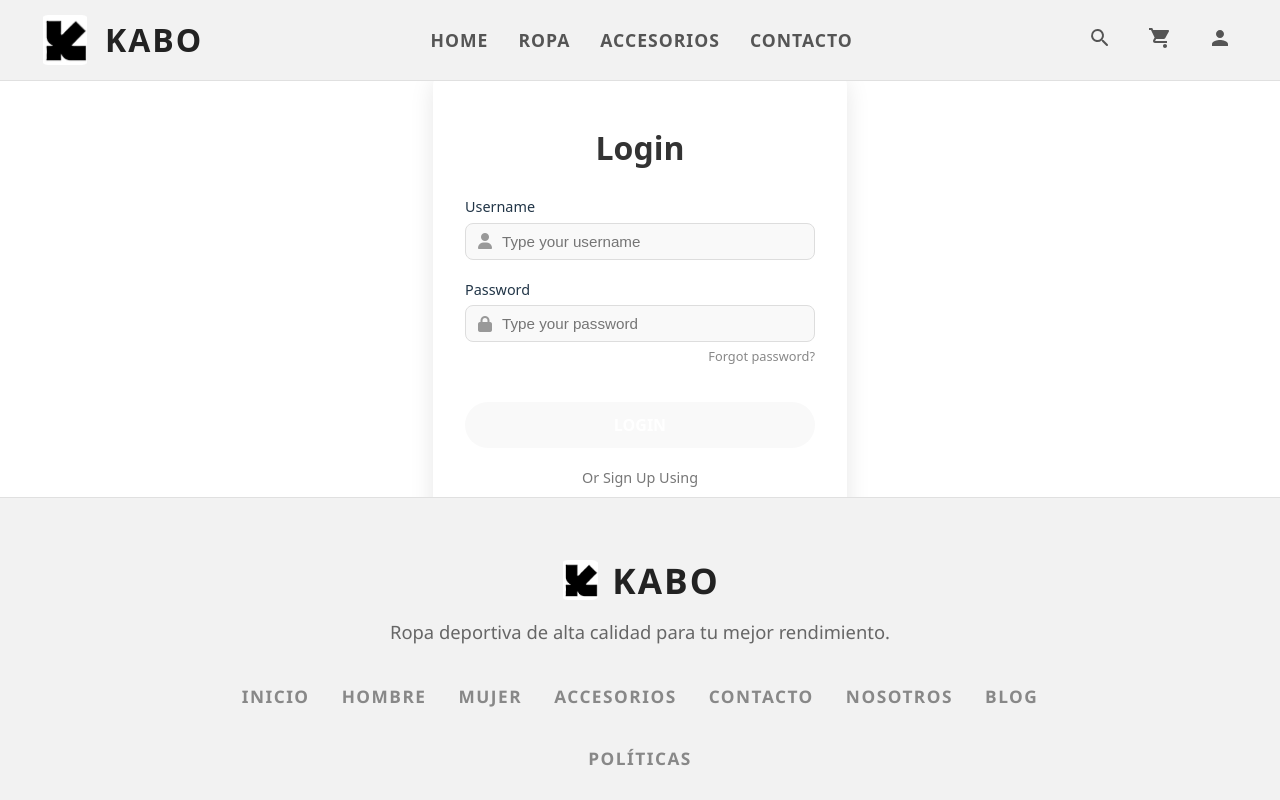
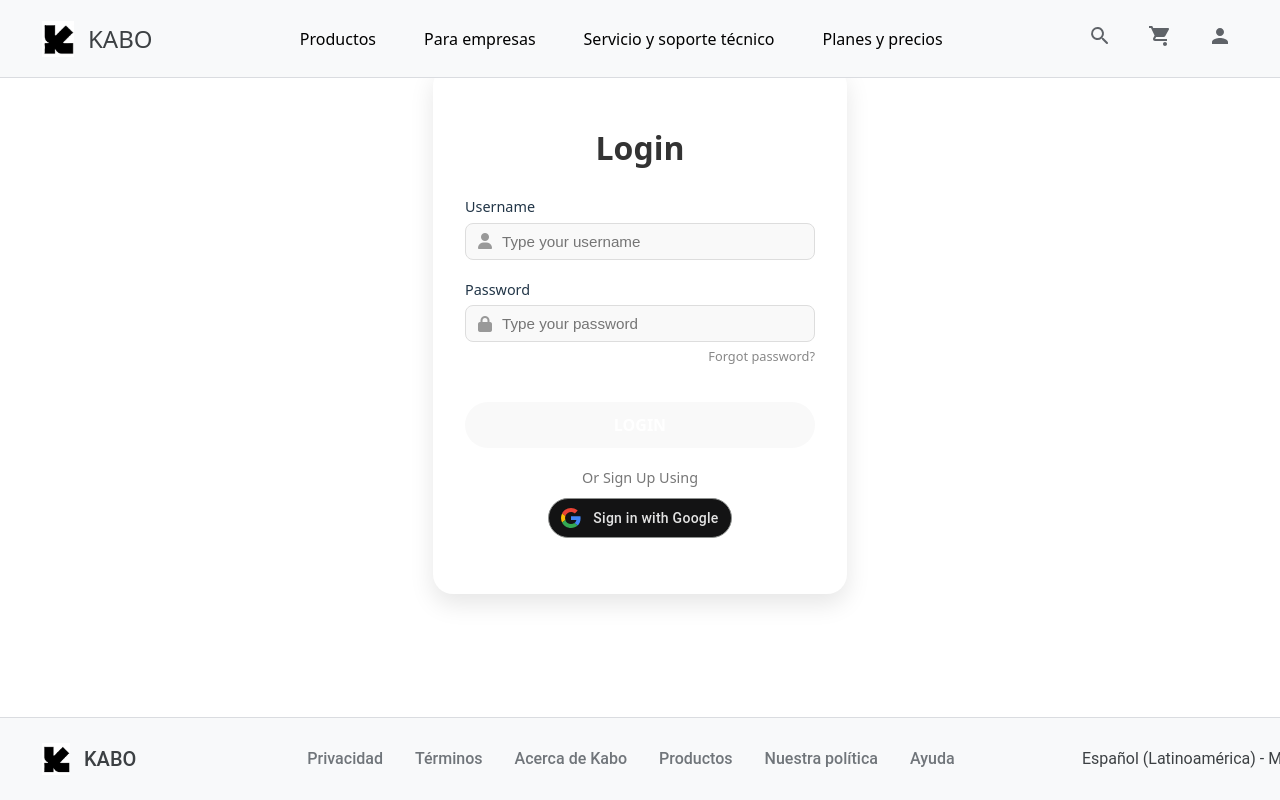
Before and after one commit to AegisOdin/framework-frontend, a Vue app: page / in a window 1280 px wide. Built offline with nearby package versions, Linux system fonts and the light colour scheme; the HTML template or start-up script is replaced by a standard one.

Commit message:
modificacion footer y header

```diff
--- a/src/components/Footer.vue
+++ b/src/components/Footer.vue
@@ -1,112 +1,141 @@
 <template>
-  <footer class="footer">
-    <div class="footer-content">
-      <div class="footer-brand">
-        <div class="brand-title">
-          <img src="../assets/images/logo.jpg" alt="Logo Kabo" class="brand-logo" />
-          <strong>KABO</strong>
+  <div class="footer-extension">
+    <footer class="footer">
+      <div class="footer-content">
+        <div class="footer-logo">
+          <img src="../assets/images/logo.jpg" alt="Logo Kabo" class="logo" />
+          <span class="logo-text">KABO</span>
         </div>
-        <p class="brand-description">
-          Ropa deportiva de alta calidad para tu mejor rendimiento.
-        </p>
+        <div class="footer-links">
+          <div class="links-left">
+            <a href="#">Privacidad</a>
+            <a href="#">Términos</a>
+            <a href="#">Acerca de Kabo</a>
+          </div>
+          <div class="links-right">
+            <a href="#">Productos</a>
+            <a href="#">Nuestra política</a>
+            <a href="#">Ayuda</a>
+          </div>
+        </div>
+        <div class="footer-language">
+          <span>Español (Latinoamérica) - México</span>
+        </div>
       </div>
-      <nav class="footer-nav">
-        <a href="#">INICIO</a>
-        <a href="#">HOMBRE</a>
-        <a href="#">MUJER</a>
-        <a href="#">ACCESORIOS</a>
-        <a href="#">CONTACTO</a>
-        <a href="#">NOSOTROS</a>
-        <a href="#">BLOG</a>
-        <a href="#">POLÍTICAS</a>
-      </nav>
-    </div>
-  </footer>
+    </footer>
+  </div>
 </template>
 
 <style scoped>
-.footer {
-  background: #f2f2f2;
-  padding: 56px 0 24px 0;
-  font-family: 'Segoe UI', Arial, sans-serif;
-  color: #888;
-  border-top: 1px solid #e0e0e0;
+.footer-extension {
+  background: #f8f9fa;
+  border-top: 1px solid #dadce0;
   width: 100%;
-  position: fixed; /* Cambiado a fixed */
-  bottom: 0; /* Lo fija al fondo */
+  position: fixed;
+  bottom: 0;
   left: 0;
   z-index: 100;
 }
 
-.footer-content {
-  max-width: 900px;
+.footer {
+  background: #f8f9fa;
+  padding: 25px 40px;
+  font-family: 'Roboto', Arial, sans-serif;
+  color: #70757a;
+  width: 100%;
+  max-width: 1400px;
   margin: 0 auto;
-  display: flex;
-  flex-direction: column;
-  align-items: center;
-  gap: 28px;
+  font-size: 16px;
 }
 
-.footer-brand {
+.footer-content {
   display: flex;
-  flex-direction: column;
+  flex-wrap: wrap;
   align-items: center;
-  text-align: center;
+  justify-content: space-between;
+  gap: 25px;
 }
 
-.brand-title {
+.footer-logo {
   display: flex;
   align-items: center;
   gap: 12px;
-  margin-bottom: 10px;
+  min-width: 140px;
 }
 
-.brand-logo {
-  width: 40px;
-  height: 40px;
+.logo {
+  width: 32px;
+  height: 32px;
   object-fit: contain;
-  border-radius: 8px;
 }
 
-.brand-title strong {
-  font-size: 2.2rem;
-  color: #222;
-  letter-spacing: 2px;
-  font-weight: 700;
+.logo-text {
+  font-weight: 500;
+  color: #3c4043;
+  font-size: 20px;
 }
 
-.brand-description {
-  font-size: 1.15rem;
-  color: #666;
-  margin: 0;
-  line-height: 1.6;
-  max-width: 600px;
+.footer-links {
+  display: flex;
+  flex-grow: 1;
+  justify-content: center;
+  gap: 32px;
 }
 
-.footer-nav {
+.links-left, .links-right {
   display: flex;
   gap: 32px;
-  align-items: center;
-  flex-wrap: wrap;
-  justify-content: center;
-  width: 100%;
-  margin-top: 10px;
 }
 
-.footer-nav a {
-  color: #888;
+.footer-links a {
+  color: #70757a;
   text-decoration: none;
-  font-weight: 600;
-  letter-spacing: 1.5px;
-  font-size: 1.08rem;
-  transition: color 0.2s, border-bottom 0.2s;
-  text-transform: uppercase;
-  padding-bottom: 2px;
-  border-bottom: 2px solid transparent;
+  white-space: nowrap;
+  font-size: 16px;
+  padding: 4px 0;
 }
 
-.footer-nav a:hover {
-  color: #222;
-  border-bottom: 2px solid #222;
+.footer-links a:hover {
+  text-decoration: underline;
+  color: #3c4043;
 }
+
+.footer-language {
+  min-width: 200px;
+  text-align: right;
+  color: #3c4043;
+  font-size: 16px;
+  padding: 4px 0;
+}
+
+@media (max-width: 768px) {
+  .footer {
+    padding: 22px 25px;
+  }
+
+  .footer-content {
+    flex-direction: column;
+    align-items: center;
+    gap: 18px;
+  }
+
+  .footer-links {
+    flex-direction: column;
+    align-items: center;
+    gap: 18px;
+  }
+
+  .links-left, .links-right {
+    flex-direction: column;
+    align-items: center;
+    gap: 15px;
+  }
+
+  .footer-language {
+    text-align: center;
+    margin-top: 15px;
+    font-size: 15px;
+  }
+}
+
 </style>
--- a/src/components/header.vue
+++ b/src/components/header.vue
@@ -4,15 +4,17 @@
       <!-- Logo y nombre -->
       <div class="brand">
         <img src="../assets/images/logo.jpg" alt="Logo Kabo" class="logo" />
-        <h1>KABO</h1>
+        <span class="brand-name">KABO</span>
       </div>
 
-      <!-- Menú principal -->
+      <!-- Menú principal centrado -->
       <nav class="main-nav">
-        <a href="#">HOME</a>
-        <a href="#">ROPA</a>
-        <a href="#">ACCESORIOS</a>
-        <a href="#">CONTACTO</a>
+        <div class="nav-center">
+          <a href="#" class="nav-link">Productos</a>
+          <a href="#" class="nav-link">Para empresas</a>
+          <a href="#" class="nav-link">Servicio y soporte técnico</a>
+          <a href="#" class="nav-link ">Planes y precios</a>
+        </div>
       </nav>
 
       <!-- Iconos -->
@@ -39,68 +41,83 @@
 
 <style scoped>
 .header {
-  background: #f2f2f2;
-  border-bottom: 1px solid #e0e0e0;
+  background: #f8f9fa;
+  border-bottom: 1px solid #dadce0;
   width: 100%;
-  position: fixed; /* Fija el header en la parte superior */
-  top: 0; /* Lo pega arriba */
+  position: fixed;
+  top: 0;
   left: 0;
-  z-index: 1000; /* Asegura que esté por encima de otros elementos */
-  padding: 15px 0;
+  z-index: 1000;
+  padding: 16px 0;
 }
 
 .header-container {
-  max-width: 1200px;
+  max-width: 1400px;
   margin: 0 auto;
   display: flex;
   justify-content: space-between;
   align-items: center;
-  padding: 0 20px;
+  padding: 0 40px;
 }
 
 .brand {
   display: flex;
   align-items: center;
-  gap: 15px;
+  gap: 12px;
+  margin-right: 40px;
 }
 
 .logo {
-  width: 50px;
-  height: 50px;
+  width: 36px;
+  height: 36px;
   object-fit: contain;
-  border-radius: 8px;
 }
 
-.brand h1 {
-  font-size: 2rem;
-  color: #222;
-  margin: 0;
-  font-weight: 700;
-  letter-spacing: 2px;
+.brand-name {
+  font-size: 1.5rem;
+  color: #3c4043;
+  font-weight: 500;
 }
 
+/* Menú centrado */
 .main-nav {
+  flex-grow: 1;
   display: flex;
-  gap: 30px;
+  justify-content: center;
 }
 
-.main-nav a {
-  color: #555;
-  text-decoration: none;
-  font-weight: 600;
-  font-size: 1.1rem;
-  text-transform: uppercase;
-  letter-spacing: 1px;
-  transition: color 0.2s;
+.nav-center {
+  display: flex;
+  gap: 0;
 }
 
-.main-nav a:hover {
-  color: #222;
+.nav-link {
+  color: #000000;
+  text-decoration: none;
+  font-size: 1rem;
+  padding: 10px 20px;
+  margin: 0 4px;
+  border-radius: 4px;
+  transition: all 0.2s;
+  font-weight: 500;
+  white-space: nowrap;
+}
+
+.nav-link:hover {
+  background-color: #f1f3f4;
+  color: #202124;
+}
+
+.nav-link.active {
+  color: #202124;
+  font-weight: 600;
+  background-color: #e8f0fe;
 }
 
 .action-icons {
   display: flex;
   gap: 20px;
+  margin-left: 30px;
 }
 
 .icon-btn {
@@ -108,38 +125,50 @@
   border: none;
   cursor: pointer;
   padding: 8px;
+  border-radius: 50%;
+  transition: background-color 0.2s;
+}
+
+.icon-btn:hover {
+  background-color: #f1f3f4;
 }
 
 .icon {
   width: 24px;
   height: 24px;
-  fill: #555;
-  transition: fill 0.2s;
+  fill: #5f6368;
 }
 
 .icon-btn:hover .icon {
-  fill: #222;
+  fill: #202124;
 }
 
-.main-content {
-  margin-top: 90px; /* Asegura que el contenido no quede detrás del header */
-  min-height: calc(100vh - 180px); /* Ajusta según el tamaño de tu footer */
+@media (max-width: 1024px) {
+  .header-container {
+    padding: 0 20px;
+  }
+
+  .brand {
+    margin-right: 20px;
+  }
+
+  .nav-link {
+    padding: 10px 15px;
+    font-size: 0.9rem;
+  }
 }
 
 @media (max-width: 768px) {
-  .header-container {
-    flex-direction: column;
-    gap: 15px;
+  .header {
+    padding: 12px 0;
   }
 
   .main-nav {
-    gap: 15px;
-    flex-wrap: wrap;
-    justify-content: center;
+    display: none;
   }
 
-  .main-content {
-    margin-top: 150px; /* Más espacio para el header en móvil */
+  .action-icons {
+    margin-left: auto;
   }
 }
 </style>
```
